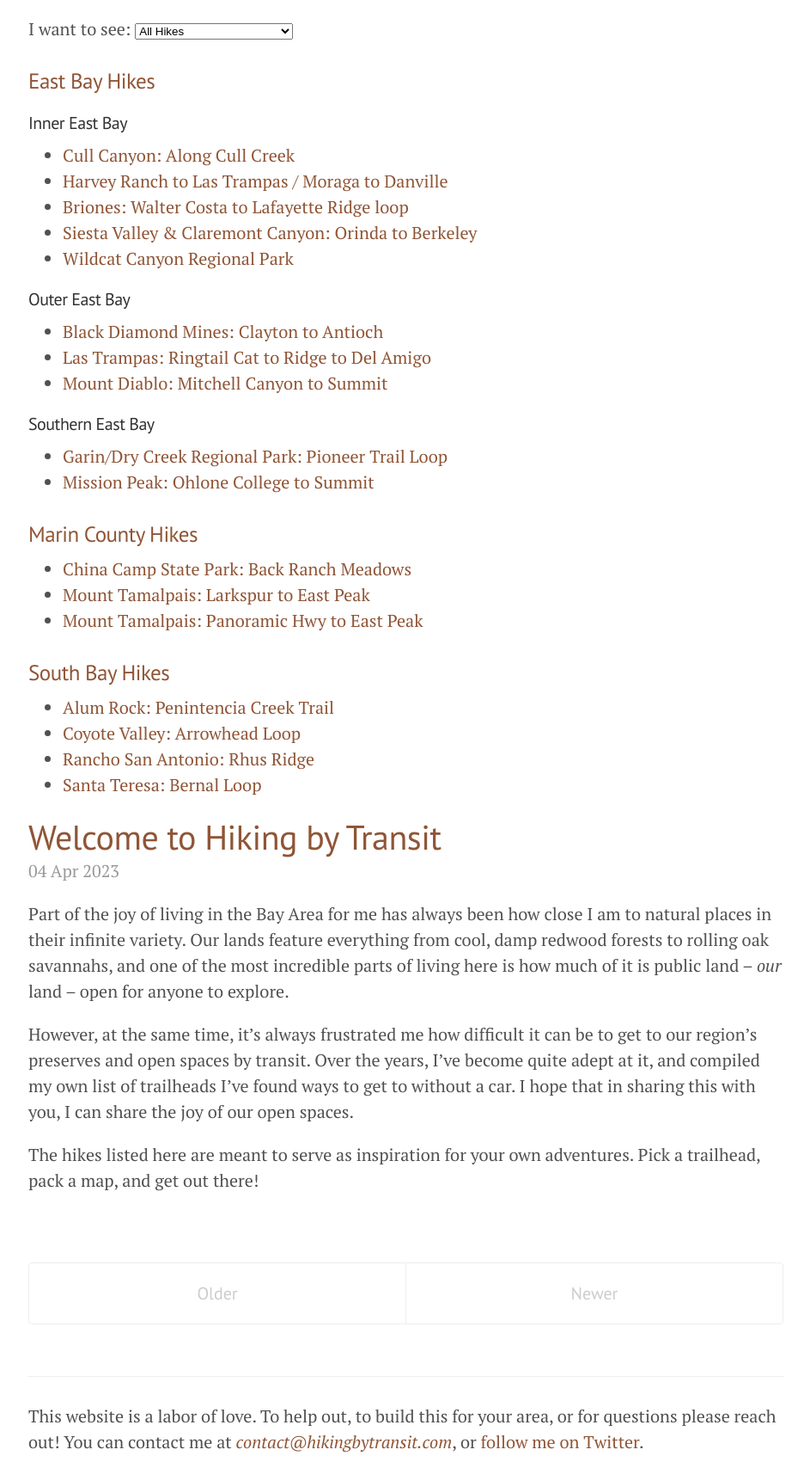
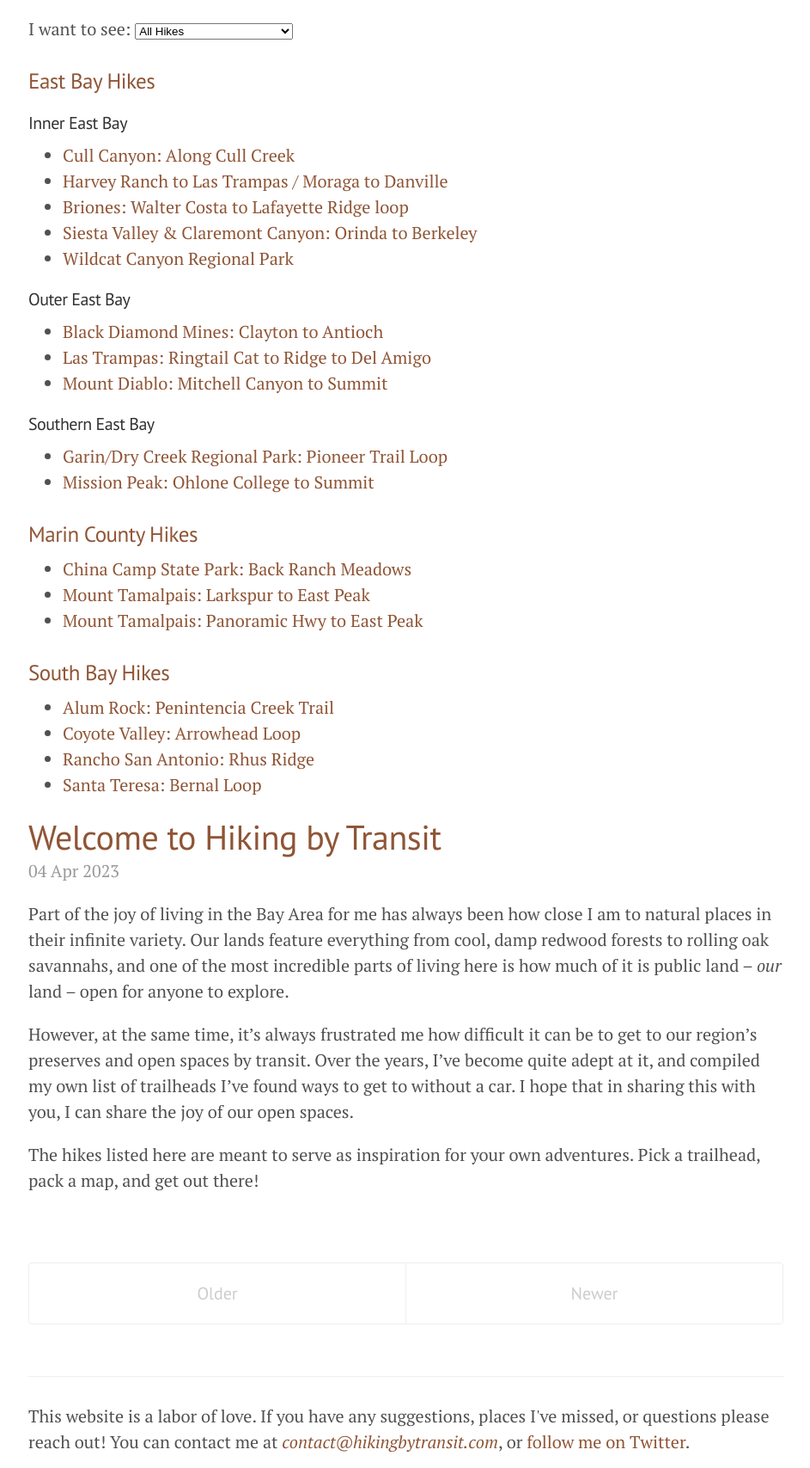
Before and after one commit to tschuy/hiking-by-transit, a Jekyll site: the page built from index.html, in a window 1280 px wide, cut to the strip 586-2293 px from the top of the page. Shown: the whole strip at 86% size, without its empty margins (167-1110 px from the left). Built offline with Jekyll 4.4.1, drawn with Linux system fonts in a browser that asks for light colours; the list of posts is cut into pages by our own code.

Commit message:
footer: update footer text

```diff
--- a/_includes/footer.html
+++ b/_includes/footer.html
@@ -1,4 +1,4 @@
 <div class="posts" style="margin-bottom: 15px">
 <hr>
-This website is a labor of love. To help out, to build this for your area, or for questions please reach out! You can contact me at <a href="mailto:contact@hikingbytransit.com"><i>contact@hikingbytransit.com</i></a>, or <a href="https://twitter.com/dotTsch">follow me on Twitter</a>.
+This website is a labor of love. If you have any suggestions, places I've missed, or questions please reach out! You can contact me at <a href="mailto:contact@hikingbytransit.com"><i>contact@hikingbytransit.com</i></a>, or <a href="https://twitter.com/dotTsch">follow me on Twitter</a>.
 </div>
```
